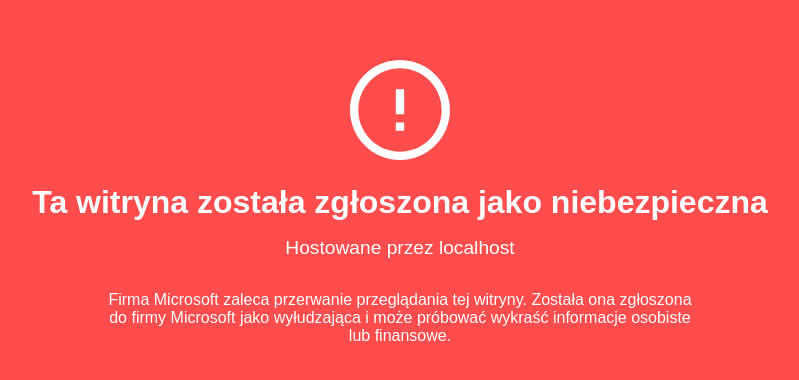
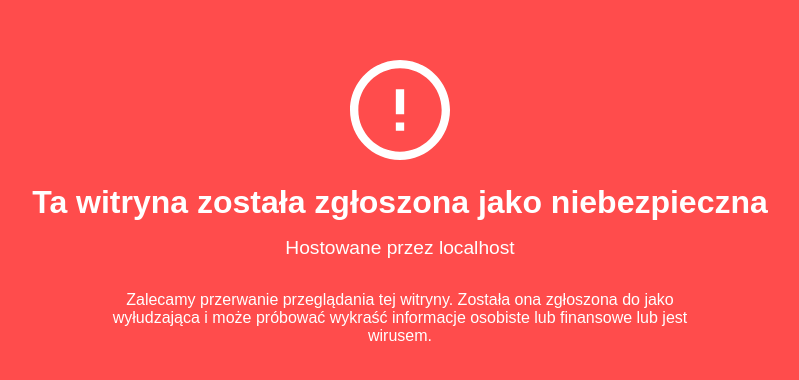
Before and after one commit to matsob0123/static, a plain HTML site: page index.html in a window 1280 px wide. Shown: the part 190-570 px from the top of the page, without its empty margins (240-1039 px from the left). Drawn offline with Linux system fonts and the light colour scheme.

Commit message:
Update index.html

```diff
--- a/index.html
+++ b/index.html
@@ -82,7 +82,7 @@
         <div class="main-message">Ta witryna została zgłoszona jako niebezpieczna</div>
         <div class="hosted-by">Hostowane przez <span id="website-url">[adres witryny]</span></div>
         <div class="description">
-            Firma Microsoft zaleca przerwanie przeglądania tej witryny. Została ona zgłoszona do firmy Microsoft jako wyłudzająca i może próbować wykraść informacje osobiste lub finansowe.
+            Zalecamy przerwanie przeglądania tej witryny. Została ona zgłoszona do jako wyłudzająca i może próbować wykraść informacje osobiste lub finansowe lub jest wirusem.
         </div>
     </div>
 </body>
```
